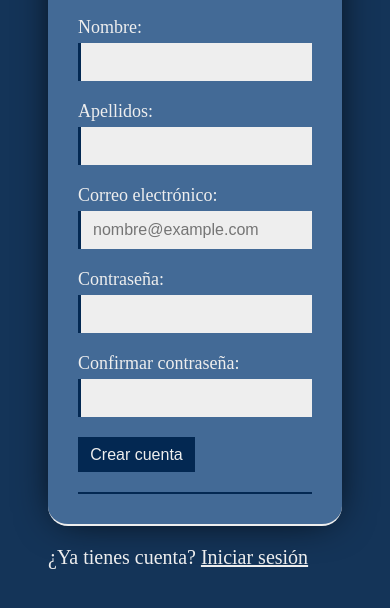
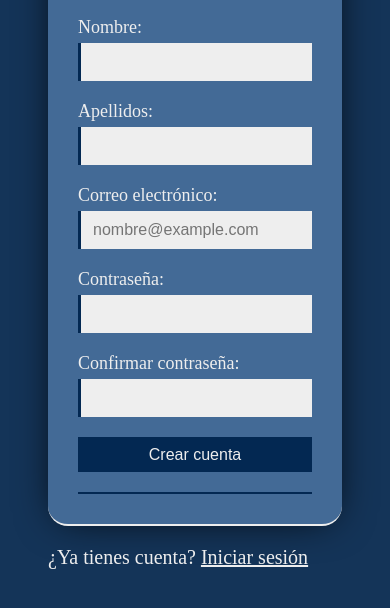
Before and after one commit to mateibl/git-practica, a plain HTML site: page index.html in a window 390 px wide. Shown: the part 164-772 px from the top of the page. Drawn offline with Linux system fonts and the light colour scheme.

Commit message:
Fix form width for mobile-first layout

```diff
--- a/style.css
+++ b/style.css
@@ -3,7 +3,7 @@
 }
 
 body {
-    padding: 0;
+    padding: 20px;
     margin: 0;
     background-color: #143458;
     display: flex;
@@ -16,7 +16,7 @@ body {
     background-color: #436a96;
     display: flex;
     flex-direction: column;
-    min-width: 70vw;
+    width: 100%;
     gap: 20px;
     padding: 30px;
     border-radius: 20px;
@@ -54,7 +54,7 @@ body {
 }
 
 .enviar {
-   width: 50%;
+   width: 100%;
    border: none;
    background-color: #032852;
    color: #eee;
@@ -101,4 +101,8 @@ body {
     .fila input {
         width: 100%;
     }
+
+    .enviar {
+        width: 50%;
+    }
 }
```
